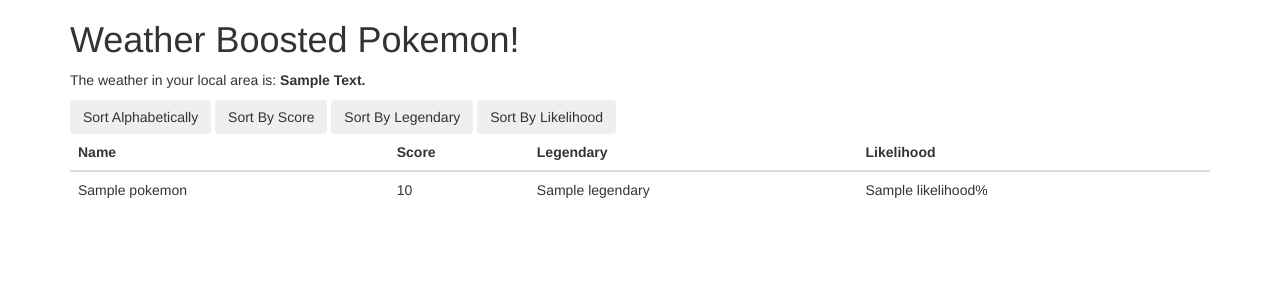
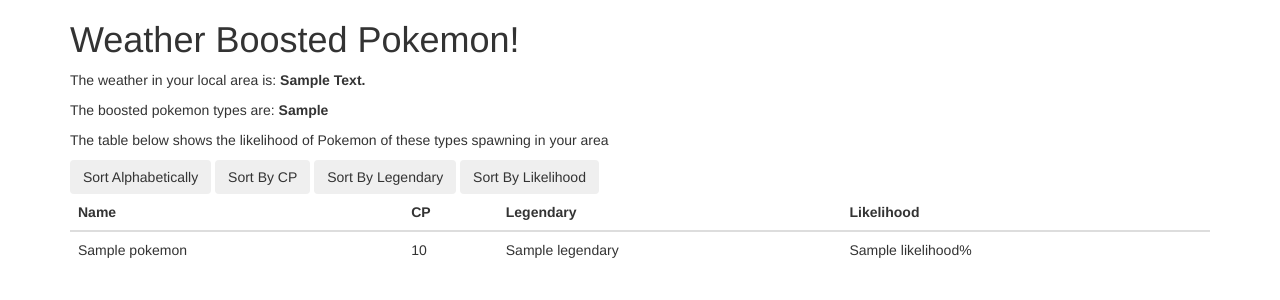
Before and after one commit to umayaaah/pokemon-weather-boosts, a Flask app: template client/templates/pokemons.html in a window 1280 px wide. Shown: the top 300 px of the page. Run offline with Flask 2, Linux system fonts and the light colour scheme; the template is opened without the code that fills it: most values are stand-ins (such as "Sample title", 1, 10 or a date in 2020); some libraries are stand-ins or nearby versions.

Commit message:
made changes

```diff
--- a/client/templates/pokemons.html
+++ b/client/templates/pokemons.html
@@ -16,9 +16,11 @@
         <h1>Weather Boosted Pokemon!</h1>
         <!-- Show what the weather is in your location -->
         <p> The weather in your local area is: <b style = "text-transform:capitalize;" >{{weather_desc}}</b></p>
+        <p> The boosted pokemon types are: <b style = "text-transform:capitalize;" >{{pokemon_types}}</b></p>
+        <p> The table below shows the likelihood of Pokemon of these types spawning in your area</p>
         <div>
             <button class="btn btn-dark" onclick="sortTable(0, 'True')">Sort Alphabetically</button>
-            <button class="btn btn-dark" onclick="sortTableNumbers(1, 'score')">Sort By Score</button>
+            <button class="btn btn-dark" onclick="sortTableNumbers(1, 'score')">Sort By CP</button>
             <button class="btn btn-dark" onclick="sortTable(2, 'False')">Sort By Legendary</button>
             <button class="btn btn-dark" onclick="sortTableNumbers(3, 'likelihood')">Sort By Likelihood</button>
         </div>
@@ -27,7 +29,7 @@
             <thead>
                 <tr>
                   <th scope="col">Name</th>
-                  <th scope="col">Score</th>
+                  <th scope="col">CP</th>
                   <th scope="col">Legendary</th>
                   <th scope="col">Likelihood</th>
                 </tr>
```
Also changed, not shown: client/app.py (+10 -1 lines).
